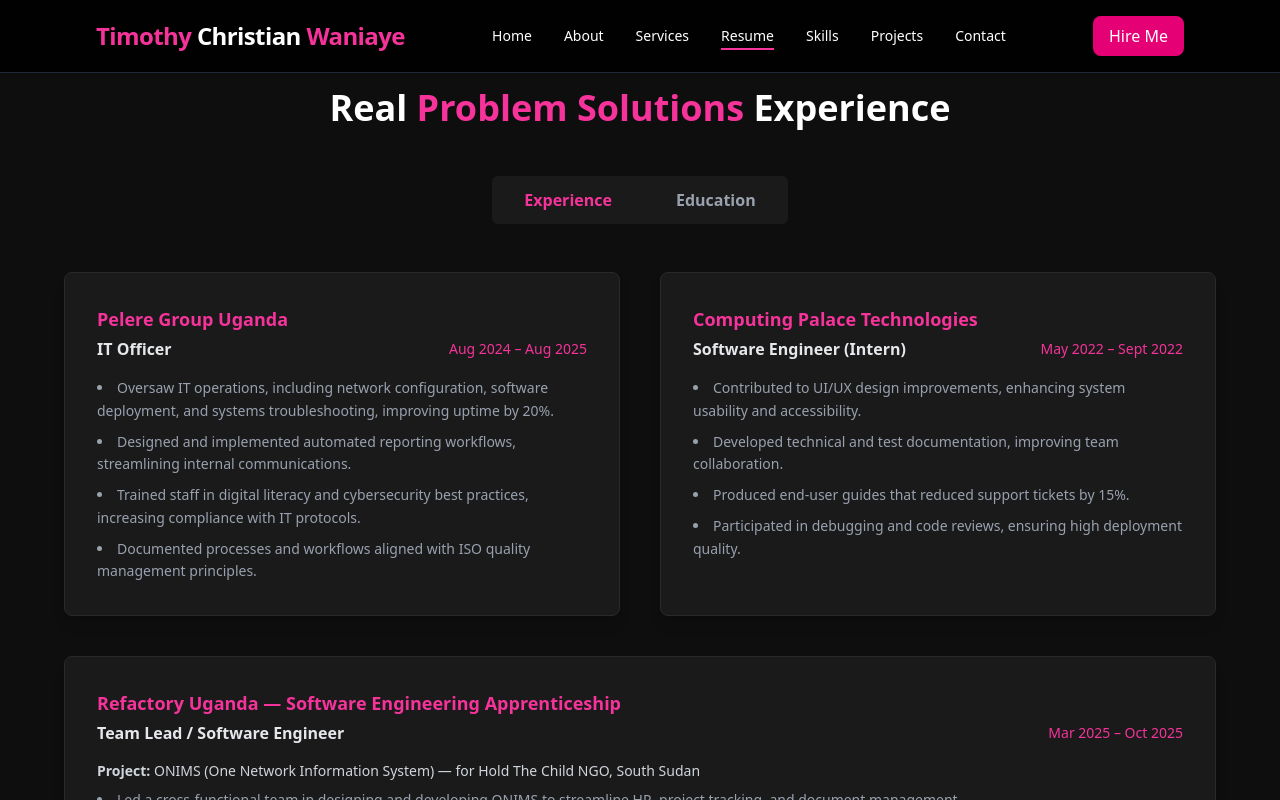
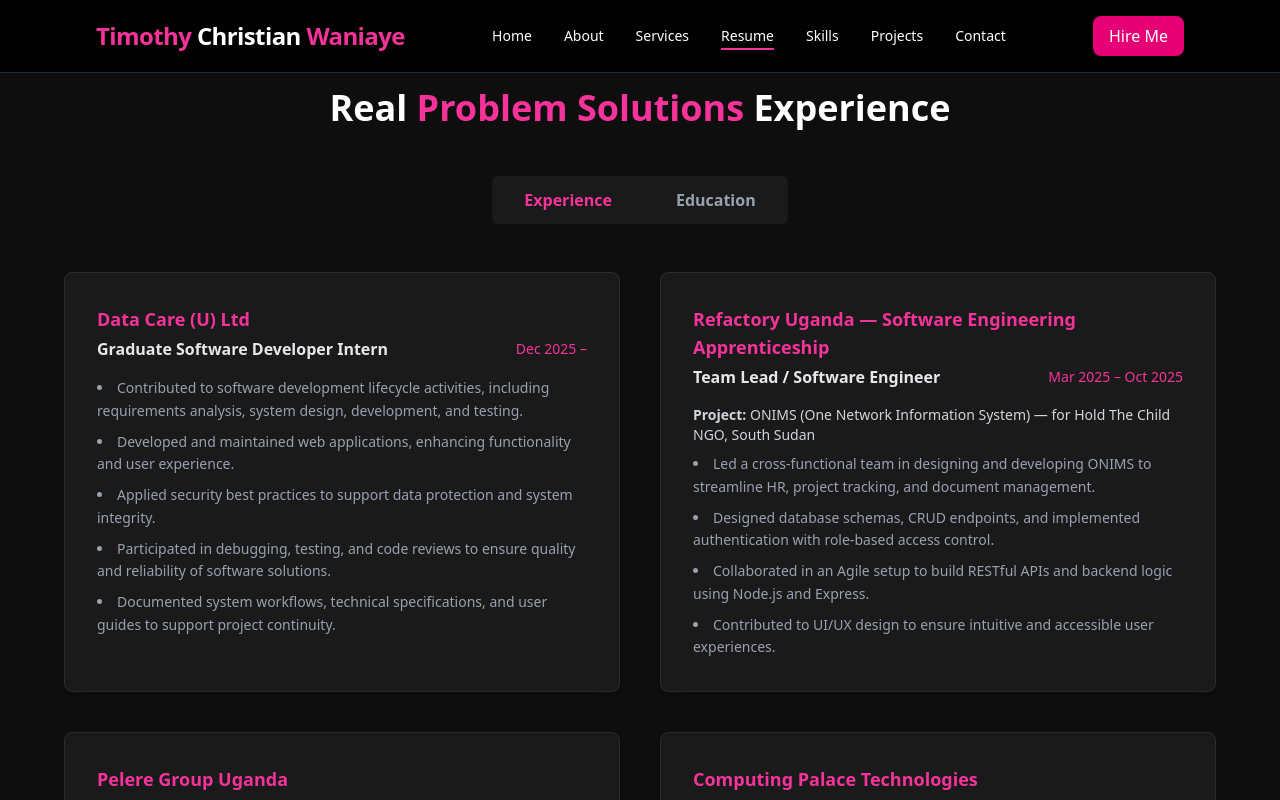
Before and after one commit to TimothyWaniayeChristian/my-portfolio, a React (Vite) app: page /resume in a window 1280 px wide. Shown: the top 800 px of the page. Built offline with nearby package versions, Linux system fonts and the light colour scheme.

Commit message:
Added data care to cv

```diff
--- a/src/pages/Resume.jsx
+++ b/src/pages/Resume.jsx
@@ -61,6 +61,62 @@
                         transition={{ duration: 0.5 }}
                         className="grid md:grid-cols-2 gap-10 max-w-6xl mx-auto"
                     >
+                        {/* NEW JOB: Data Care (U) Ltd */}
+                        <div className="bg-[#1a1a1a] p-8 rounded-lg border border-[#2a2a2a] shadow-lg">
+                            <h3 className="text-pink-500 font-semibold text-lg mb-1">
+                                Data Care (U) Ltd
+                            </h3>
+                            <div className="flex justify-between items-center mb-4">
+                                <p className="font-semibold text-gray-200">Graduate Software Developer Intern</p>
+                                <span className="text-pink-500 text-sm">Dec 2025 –</span>
+                            </div>
+                            <ul className="list-disc list-inside text-gray-400 space-y-2 text-sm leading-relaxed">
+                                <li>
+                                    Contributed to software development lifecycle activities, including requirements analysis, system design, development, and testing.
+                                </li>
+                                <li>
+                                    Developed and maintained web applications, enhancing functionality and user experience.
+                                </li>
+                                <li>
+                                    Applied security best practices to support data protection and system integrity.
+                                </li>
+                                <li>
+                                    Participated in debugging, testing, and code reviews to ensure quality and reliability of software solutions.
+                                </li>
+                                <li>
+                                    Documented system workflows, technical specifications, and user guides to support project continuity.
+                                </li>
+                            </ul>
+                        </div>
+
+                        {/* Refactory Apprenticeship */}
+                        <div className="bg-[#1a1a1a] p-8 rounded-lg border border-[#2a2a2a] shadow-lg">
+                            <h3 className="text-pink-500 font-semibold text-lg mb-1">
+                                Refactory Uganda — Software Engineering Apprenticeship
+                            </h3>
+                            <div className="flex justify-between items-center mb-4">
+                                <p className="font-semibold text-gray-200">Team Lead / Software Engineer</p>
+                                <span className="text-pink-500 text-sm">Mar 2025 – Oct 2025</span>
+                            </div>
+                            <p className="text-sm text-gray-300 mb-2">
+                                <strong>Project:</strong> ONIMS (One Network Information System) — for Hold The Child NGO, South Sudan
+                            </p>
+                            <ul className="list-disc list-inside text-gray-400 space-y-2 text-sm leading-relaxed">
+                                <li>
+                                    Led a cross-functional team in designing and developing ONIMS to streamline HR, project tracking, and document management.
+                                </li>
+                                <li>
+                                    Designed database schemas, CRUD endpoints, and implemented authentication with role-based access control.
+                                </li>
+                                <li>
+                                    Collaborated in an Agile setup to build RESTful APIs and backend logic using Node.js and Express.
+                                </li>
+                                <li>
+                                    Contributed to UI/UX design to ensure intuitive and accessible user experiences.
+                                </li>
+                            </ul>
+                        </div>
+
                         {/* Pelere Group */}
                         <div className="bg-[#1a1a1a] p-8 rounded-lg border border-[#2a2a2a] shadow-lg">
                             <h3 className="text-pink-500 font-semibold text-lg mb-1">
@@ -107,34 +163,6 @@
                                 </li>
                                 <li>
                                     Participated in debugging and code reviews, ensuring high deployment quality.
-                                </li>
-                            </ul>
-                        </div>
-
-                        {/* Refactory Apprenticeship */}
-                        <div className="bg-[#1a1a1a] p-8 rounded-lg border border-[#2a2a2a] shadow-lg md:col-span-2">
-                            <h3 className="text-pink-500 font-semibold text-lg mb-1">
-                                Refactory Uganda — Software Engineering Apprenticeship
-                            </h3>
-                            <div className="flex justify-between items-center mb-4">
-                                <p className="font-semibold text-gray-200">Team Lead / Software Engineer</p>
-                                <span className="text-pink-500 text-sm">Mar 2025 – Oct 2025</span>
-                            </div>
-                            <p className="text-sm text-gray-300 mb-2">
-                                <strong>Project:</strong> ONIMS (One Network Information System) — for Hold The Child NGO, South Sudan
-                            </p>
-                            <ul className="list-disc list-inside text-gray-400 space-y-2 text-sm leading-relaxed">
-                                <li>
-                                    Led a cross-functional team in designing and developing ONIMS to streamline HR, project tracking, and document management.
-                                </li>
-                                <li>
-                                    Designed database schemas, CRUD endpoints, and implemented authentication with role-based access control.
-                                </li>
-                                <li>
-                                    Collaborated in an Agile setup to build RESTful APIs and backend logic using Node.js and Express.
-                                </li>
-                                <li>
-                                    Contributed to UI/UX design to ensure intuitive and accessible user experiences.
                                 </li>
                             </ul>
                         </div>
--- a/src/pages/Skills.jsx
+++ b/src/pages/Skills.jsx
@@ -26,6 +26,9 @@
     SiScikitlearn,
     SiTensorflow,
     SiKeras,
+
+
+
 } from "react-icons/si";
 import { FaNetworkWired, FaJava, FaTerminal, FaTools } from "react-icons/fa";
 
@@ -49,7 +52,7 @@
             { name: "Django", icon: <SiDjango /> },
             { name: "Laravel", icon: <SiLaravel /> },
             { name: "Vite", icon: <SiVite /> },
-            // { name: "Docker", icon: <SiDocker /> },
+            //{ name: "C#", icon: <SiCsharp /> },
             { name: "Jupyter Notebook", icon: <SiJupyter /> },
             { name: "NumPy", icon: <SiNumpy /> },
             { name: "Pandas", icon: <SiPandas /> },
```
Also changed, not shown: 1 other file (tests, documents, lock files or other folders).
